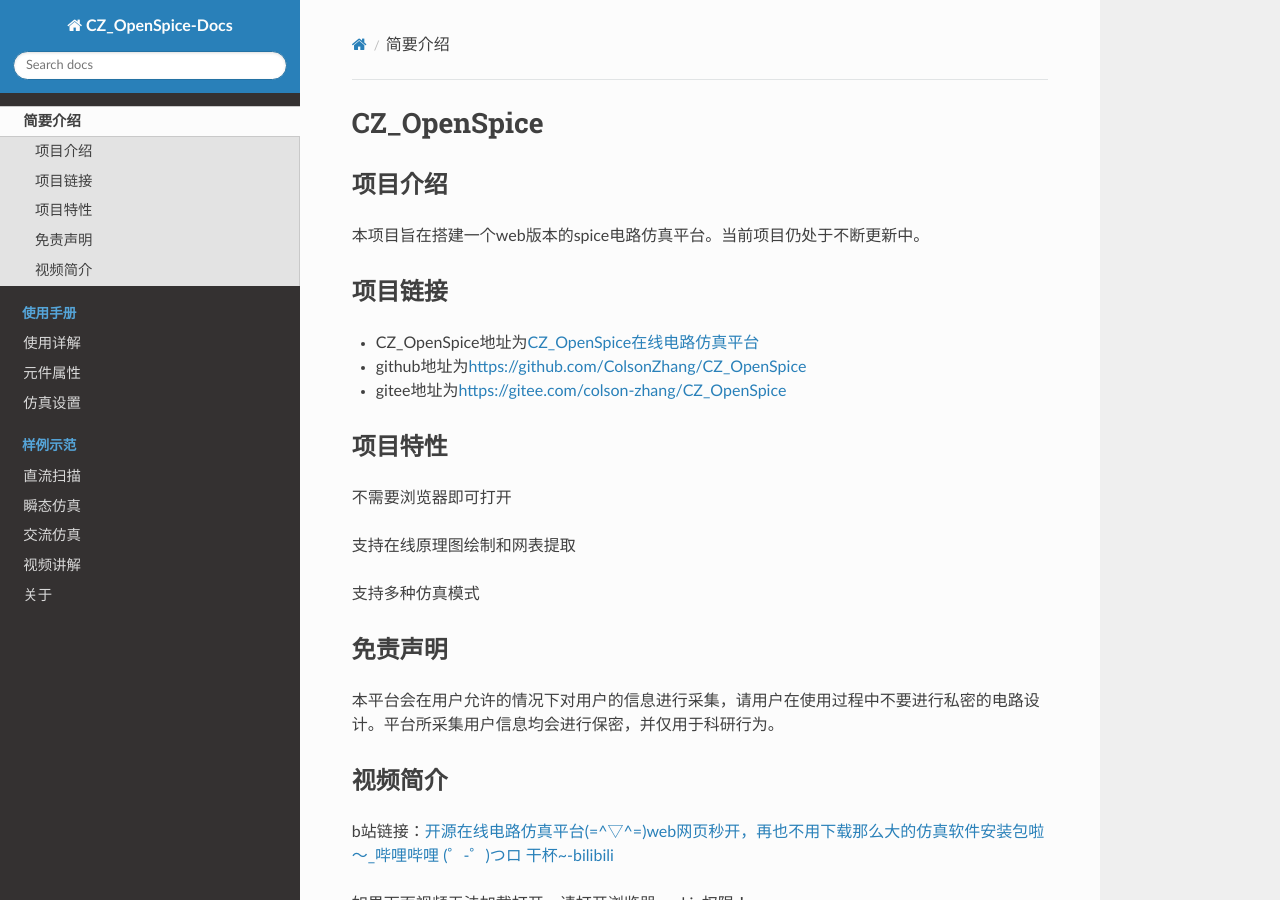
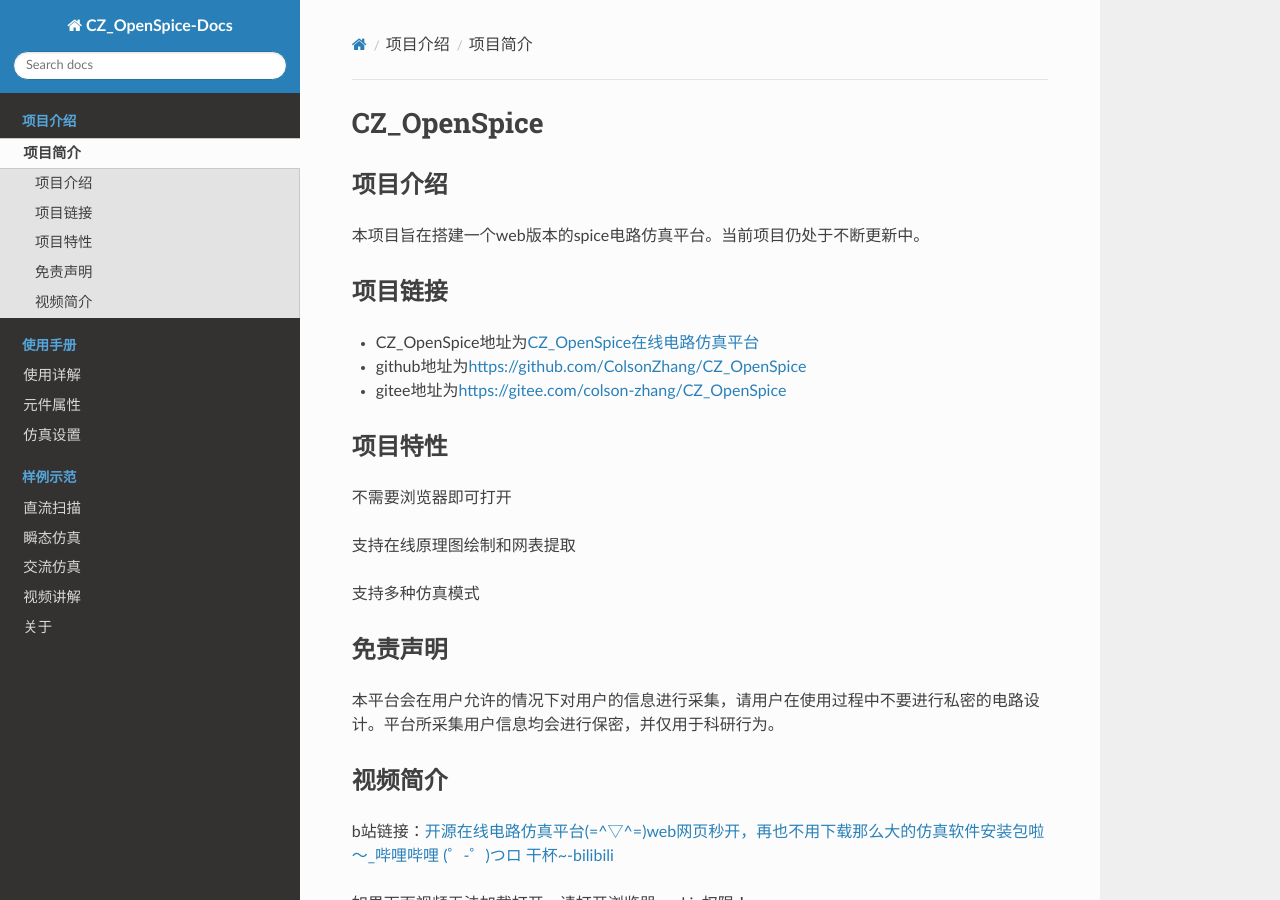
Before and after one commit to ColsonZhang/Document_CZ_OpenSpice, an MkDocs documentation site: the page built from docs/Home/index.md, in a window 1280 px wide and 900 px high. Built offline with MkDocs 1.6.1, drawn with Linux system fonts in a browser that asks for light colours; nearby versions of some CDN libraries; old or Windows-style settings are respelled for this version of MkDocs; part of the change alters nothing that is shown.

Commit message:
modify the nav

```diff
--- a/mkdocs.yml
+++ b/mkdocs.yml
@@ -1,6 +1,7 @@
 site_name: CZ_OpenSpice-Docs
 pages:
-    - 简要介绍: Home/index.md
+    - 项目介绍:
+        - 项目简介: Home/index.md
     - 使用手册:
         - 使用详解: Guide/guide_1.md
         - 元件属性: Guide/guide_2.md
```
